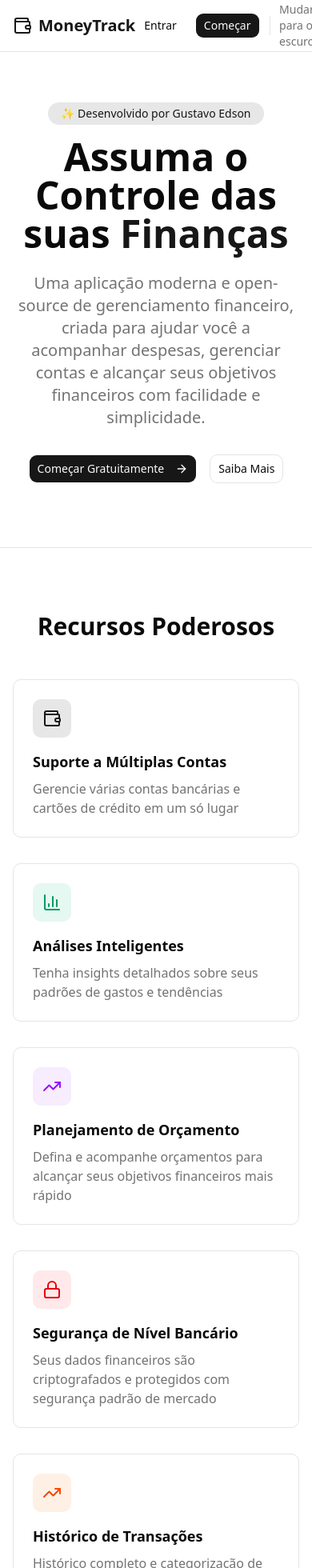
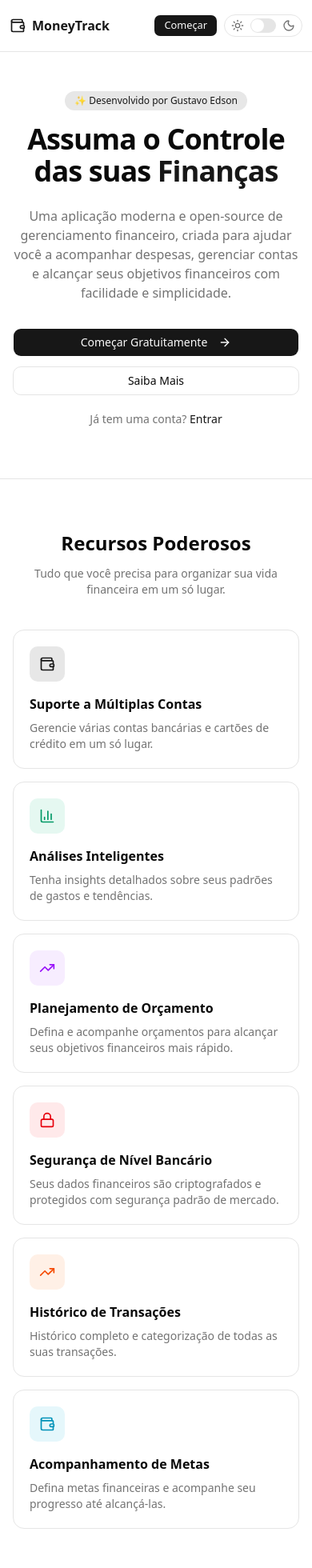
Before and after one commit to GustavoEdsonDev/Money-Track, a Next.js app: page / in a window 390 px wide. Shown: the top 1960 px of the page at 80% size. Built offline with nearby package versions, Linux system fonts and the light colour scheme; no server answers.

Commit message:
feat: improve layout and functionality of Home and ThemeSwitch components

```diff
--- a/app/page.tsx
+++ b/app/page.tsx
@@ -15,18 +15,19 @@ export default function Home() {
   return (
     <div className="min-h-screen bg-background text-foreground">
       {/* Navigation */}
-
       <nav className="fixed top-0 z-50 w-full border-b bg-background/80 backdrop-blur-sm">
-  <div className="mx-auto max-w-7xl px-4 sm:px-6 lg:px-8">
-    <div className="flex h-16 items-center justify-between">
-      <Link href="/" className="flex items-center gap-2">
-        <Wallet className="size-6 text-primary" />
-        <span className="text-xl font-bold text-primary">
+        <div className="mx-auto max-w-7xl px-3 sm:px-6 lg:px-8">
+          <div className="flex h-16 items-center justify-between gap-3">
+            {/* Logo */}
+            <Link href="/" className="flex shrink-0 items-center gap-2">
+              <Wallet className="size-5 text-primary sm:size-6" />
+              <span className="text-base font-bold text-primary sm:text-xl">
                 MoneyTrack
               </span>
             </Link>
 
-      <div className="flex items-center gap-3">
+            {/* Desktop Actions */}
+            <div className="hidden items-center gap-3 sm:flex">
               <Button variant="ghost" asChild>
                 <Link href="/login">Entrar</Link>
               </Button>
@@ -37,7 +38,18 @@ export default function Home() {
 
               <div className="h-6 w-px bg-border" />
 
-        <div className="flex items-center">
+              <div className="flex items-center rounded-full border bg-card px-3 py-1.5">
+                <ThemeSwitch />
+              </div>
+            </div>
+
+            {/* Mobile Actions */}
+            <div className="flex items-center gap-2 sm:hidden">
+              <Button size="sm" asChild className="px-3">
+                <Link href="/register">Começar</Link>
+              </Button>
+
+              <div className="flex items-center rounded-full border bg-card px-2 py-1">
                 <ThemeSwitch />
               </div>
             </div>
@@ -46,141 +58,159 @@ export default function Home() {
       </nav>
 
       {/* Hero Section */}
-      <section className="px-4 pb-20 pt-32 sm:px-6 lg:px-8">
+      <section className="px-4 pb-16 pt-28 sm:px-6 sm:pb-20 sm:pt-32 lg:px-8">
         <div className="mx-auto max-w-4xl text-center">
-          <div className="mb-4 inline-block rounded-full bg-primary/10 px-4 py-1 text-sm font-medium text-primary">
+          <div className="mb-4 inline-block rounded-full bg-primary/10 px-3 py-1 text-xs font-medium text-primary sm:px-4 sm:text-sm">
             ✨ Desenvolvido por Gustavo Edson
           </div>
 
-          <h1 className="mb-6 text-5xl font-bold text-foreground sm:text-6xl">
+          <h1 className="mb-6 text-4xl font-bold tracking-tight text-foreground sm:text-6xl">
             Assuma o Controle das suas{' '}
             <span className="text-primary">Finanças</span>
           </h1>
 
-          <p className="mb-8 text-xl text-muted-foreground">
+          <p className="mx-auto mb-8 max-w-3xl text-base text-muted-foreground sm:text-xl">
             Uma aplicação moderna e open-source de gerenciamento financeiro,
             criada para ajudar você a acompanhar despesas, gerenciar contas e
             alcançar seus objetivos financeiros com facilidade e simplicidade.
           </p>
 
-          <div className="flex justify-center gap-4">
-            <Button size="lg" asChild>
+          <div className="flex flex-col justify-center gap-3 sm:flex-row sm:gap-4">
+            <Button size="lg" asChild className="w-full sm:w-auto">
               <Link href="/register">
                 Começar Gratuitamente
                 <ArrowRight className="ml-2 size-4" />
               </Link>
             </Button>
 
-            <Button size="lg" variant="outline" asChild>
+            <Button
+              size="lg"
+              variant="outline"
+              asChild
+              className="w-full sm:w-auto"
+            >
               <Link href="#features">Saiba Mais</Link>
             </Button>
           </div>
+
+          {/* Mobile Login Link */}
+          <p className="mt-5 text-sm text-muted-foreground sm:hidden">
+            Já tem uma conta?{' '}
+            <Link href="/login" className="font-medium text-primary underline-offset-4 hover:underline">
+              Entrar
+            </Link>
+          </p>
         </div>
       </section>
 
       {/* Features Section */}
       <section
         id="features"
-        className="border-y bg-card px-4 py-20 sm:px-6 lg:px-8"
+        className="border-y bg-card px-4 py-16 sm:px-6 sm:py-20 lg:px-8"
       >
         <div className="mx-auto max-w-6xl">
-          <h2 className="mb-12 text-center text-3xl font-bold text-foreground">
+          <div className="mx-auto mb-10 max-w-2xl text-center sm:mb-12">
+            <h2 className="text-2xl font-bold text-foreground sm:text-3xl">
               Recursos Poderosos
             </h2>
-
-          <div className="grid gap-8 md:grid-cols-3">
-            {/* Feature 1 */}
-            <div className="rounded-lg border bg-background p-6 transition hover:shadow-lg">
-              <div className="mb-4 flex size-12 items-center justify-center rounded-lg bg-primary/10">
-                <Wallet className="size-6 text-primary" />
+            <p className="mt-3 text-sm text-muted-foreground sm:text-base">
+              Tudo que você precisa para organizar sua vida financeira em um só lugar.
+            </p>
           </div>
 
-              <h3 className="mb-2 text-lg font-semibold text-foreground">
+          <div className="grid gap-4 sm:gap-6 md:grid-cols-2 lg:grid-cols-3">
+            {/* Feature 1 */}
+            <div className="rounded-xl border bg-background p-5 transition hover:shadow-lg sm:p-6">
+              <div className="mb-4 flex size-11 items-center justify-center rounded-lg bg-primary/10 sm:size-12">
+                <Wallet className="size-5 text-primary sm:size-6" />
+              </div>
+
+              <h3 className="mb-2 text-base font-semibold text-foreground sm:text-lg">
                 Suporte a Múltiplas Contas
               </h3>
 
-              <p className="text-muted-foreground">
+              <p className="text-sm text-muted-foreground sm:text-base">
                 Gerencie várias contas bancárias e cartões de crédito em um só
-                lugar
+                lugar.
               </p>
             </div>
 
             {/* Feature 2 */}
-            <div className="rounded-lg border bg-background p-6 transition hover:shadow-lg">
-              <div className="mb-4 flex size-12 items-center justify-center rounded-lg bg-emerald-500/10">
-                <BarChart3 className="size-6 text-emerald-600 dark:text-emerald-400" />
+            <div className="rounded-xl border bg-background p-5 transition hover:shadow-lg sm:p-6">
+              <div className="mb-4 flex size-11 items-center justify-center rounded-lg bg-emerald-500/10 sm:size-12">
+                <BarChart3 className="size-5 text-emerald-600 dark:text-emerald-400 sm:size-6" />
               </div>
 
-              <h3 className="mb-2 text-lg font-semibold text-foreground">
+              <h3 className="mb-2 text-base font-semibold text-foreground sm:text-lg">
                 Análises Inteligentes
               </h3>
 
-              <p className="text-muted-foreground">
+              <p className="text-sm text-muted-foreground sm:text-base">
                 Tenha insights detalhados sobre seus padrões de gastos e
-                tendências
+                tendências.
               </p>
             </div>
 
             {/* Feature 3 */}
-            <div className="rounded-lg border bg-background p-6 transition hover:shadow-lg">
-              <div className="mb-4 flex size-12 items-center justify-center rounded-lg bg-purple-500/10">
-                <TrendingUp className="size-6 text-purple-600 dark:text-purple-400" />
+            <div className="rounded-xl border bg-background p-5 transition hover:shadow-lg sm:p-6">
+              <div className="mb-4 flex size-11 items-center justify-center rounded-lg bg-purple-500/10 sm:size-12">
+                <TrendingUp className="size-5 text-purple-600 dark:text-purple-400 sm:size-6" />
               </div>
 
-              <h3 className="mb-2 text-lg font-semibold text-foreground">
+              <h3 className="mb-2 text-base font-semibold text-foreground sm:text-lg">
                 Planejamento de Orçamento
               </h3>
 
-              <p className="text-muted-foreground">
+              <p className="text-sm text-muted-foreground sm:text-base">
                 Defina e acompanhe orçamentos para alcançar seus objetivos
-                financeiros mais rápido
+                financeiros mais rápido.
               </p>
             </div>
 
             {/* Feature 4 */}
-            <div className="rounded-lg border bg-background p-6 transition hover:shadow-lg">
-              <div className="mb-4 flex size-12 items-center justify-center rounded-lg bg-red-500/10">
-                <Lock className="size-6 text-red-600 dark:text-red-400" />
+            <div className="rounded-xl border bg-background p-5 transition hover:shadow-lg sm:p-6">
+              <div className="mb-4 flex size-11 items-center justify-center rounded-lg bg-red-500/10 sm:size-12">
+                <Lock className="size-5 text-red-600 dark:text-red-400 sm:size-6" />
               </div>
 
-              <h3 className="mb-2 text-lg font-semibold text-foreground">
+              <h3 className="mb-2 text-base font-semibold text-foreground sm:text-lg">
                 Segurança de Nível Bancário
               </h3>
 
-              <p className="text-muted-foreground">
+              <p className="text-sm text-muted-foreground sm:text-base">
                 Seus dados financeiros são criptografados e protegidos com
-                segurança padrão de mercado
+                segurança padrão de mercado.
               </p>
             </div>
 
             {/* Feature 5 */}
-            <div className="rounded-lg border bg-background p-6 transition hover:shadow-lg">
-              <div className="mb-4 flex size-12 items-center justify-center rounded-lg bg-orange-500/10">
-                <TrendingUp className="size-6 text-orange-600 dark:text-orange-400" />
+            <div className="rounded-xl border bg-background p-5 transition hover:shadow-lg sm:p-6">
+              <div className="mb-4 flex size-11 items-center justify-center rounded-lg bg-orange-500/10 sm:size-12">
+                <TrendingUp className="size-5 text-orange-600 dark:text-orange-400 sm:size-6" />
               </div>
 
-              <h3 className="mb-2 text-lg font-semibold text-foreground">
+              <h3 className="mb-2 text-base font-semibold text-foreground sm:text-lg">
                 Histórico de Transações
               </h3>
 
-              <p className="text-muted-foreground">
-                Histórico completo e categorização de todas as suas transações
+              <p className="text-sm text-muted-foreground sm:text-base">
+                Histórico completo e categorização de todas as suas transações.
               </p>
             </div>
 
             {/* Feature 6 */}
-            <div className="rounded-lg border bg-background p-6 transition hover:shadow-lg">
-              <div className="mb-4 flex size-12 items-center justify-center rounded-lg bg-cyan-500/10">
-                <Wallet className="size-6 text-cyan-600 dark:text-cyan-400" />
+            <div className="rounded-xl border bg-background p-5 transition hover:shadow-lg sm:p-6">
+              <div className="mb-4 flex size-11 items-center justify-center rounded-lg bg-cyan-500/10 sm:size-12">
+                <Wallet className="size-5 text-cyan-600 dark:text-cyan-400 sm:size-6" />
               </div>
 
-              <h3 className="mb-2 text-lg font-semibold text-foreground">
+              <h3 className="mb-2 text-base font-semibold text-foreground sm:text-lg">
                 Acompanhamento de Metas
               </h3>
 
-              <p className="text-muted-foreground">
+              <p className="text-sm text-muted-foreground sm:text-base">
                 Defina metas financeiras e acompanhe seu progresso até
-                alcançá-las
+                alcançá-las.
               </p>
             </div>
           </div>
@@ -188,27 +218,27 @@ export default function Home() {
       </section>
 
       {/* CTA Section */}
-      <section className="px-4 py-20 sm:px-6 lg:px-8">
-        <div className="mx-auto max-w-4xl rounded-2xl bg-primary p-12 text-center text-primary-foreground">
-          <h2 className="mb-4 text-3xl font-bold">
+      <section className="px-4 py-16 sm:px-6 sm:py-20 lg:px-8">
+        <div className="mx-auto max-w-4xl rounded-2xl bg-primary p-6 text-center text-primary-foreground sm:p-12">
+          <h2 className="mb-4 text-2xl font-bold sm:text-3xl">
             Pronto para gerenciar suas finanças?
           </h2>
 
-          <p className="mb-8 text-lg opacity-90">
+          <p className="mx-auto mb-8 max-w-2xl text-sm opacity-90 sm:text-lg">
             Junte-se a usuários que já estão assumindo o controle do próprio
-            dinheiro
+            dinheiro.
           </p>
 
-          <Button size="lg" variant="secondary" asChild>
+          <Button size="lg" variant="secondary" asChild className="w-full sm:w-auto">
             <Link href="/register">Começar Gratuitamente</Link>
           </Button>
         </div>
       </section>
 
       {/* Footer */}
-      <footer className="border-t bg-card px-4 py-12 text-muted-foreground sm:px-6 lg:px-8">
+      <footer className="border-t bg-card px-4 py-10 text-muted-foreground sm:px-6 sm:py-12 lg:px-8">
         <div className="mx-auto max-w-6xl">
-          <div className="mb-8 grid gap-12 md:grid-cols-2">
+          <div className="mb-8 grid gap-10 md:grid-cols-2 md:gap-12">
             <div>
               <div className="mb-4 flex items-center gap-2">
                 <Wallet className="size-6 text-primary" />
@@ -249,13 +279,13 @@ export default function Home() {
                   className="flex items-center gap-2 text-sm transition hover:text-primary"
                 >
                   <Mail className="size-4" />
-                  <span>gustavoedsonunnunes@gmail.com</span>
+                  <span className="break-all">gustavoedsonunnunes@gmail.com</span>
                 </a>
               </div>
             </div>
           </div>
 
-          <div className="border-t pt-8 text-center text-sm">
+          <div className="border-t pt-8 text-center text-xs sm:text-sm">
             <p>
               &copy; 2024 MoneyTrack - Desenvolvido por Gustavo Edson. Todos os
               direitos reservados.
--- a/components/theme-swith/theme-switch.tsx
+++ b/components/theme-swith/theme-switch.tsx
@@ -15,27 +15,20 @@ export function ThemeSwitch() {
   }, []);
 
   if (!mounted) {
-    return (
-      <div className="flex w-full items-center justify-between">
-        <span className="text-sm text-muted-foreground ">Tema</span>
-        <div className="h-6 w-11 rounded-full bg-muted" />
-      </div>
-    );
+    return <div className="h-6 w-11 rounded-full bg-muted" />;
   }
 
   const isDark = resolvedTheme === "dark";
 
   return (
-    <div className="flex w-full items-center justify-between gap-3">
-      <p className="text-sm text-muted-foreground">
+    <div className="flex items-center gap-2">
+      <span className="hidden text-sm text-muted-foreground lg:inline">
         {isDark ? "Mudar para o claro" : "Mudar para o escuro"}
-      </p>
+      </span>
 
-      <div className="flex items-center gap-2">
       <Sun className="size-4 text-muted-foreground" />
 
       <Switch
-
         checked={isDark}
         onCheckedChange={(checked) => {
           setTheme(checked ? "dark" : "light");
@@ -44,6 +37,5 @@ export function ThemeSwitch() {
 
       <Moon className="size-4 text-muted-foreground" />
     </div>
-    </div>
   );
 }
```
Lines whose indentation alone changed are shown as unchanged.
